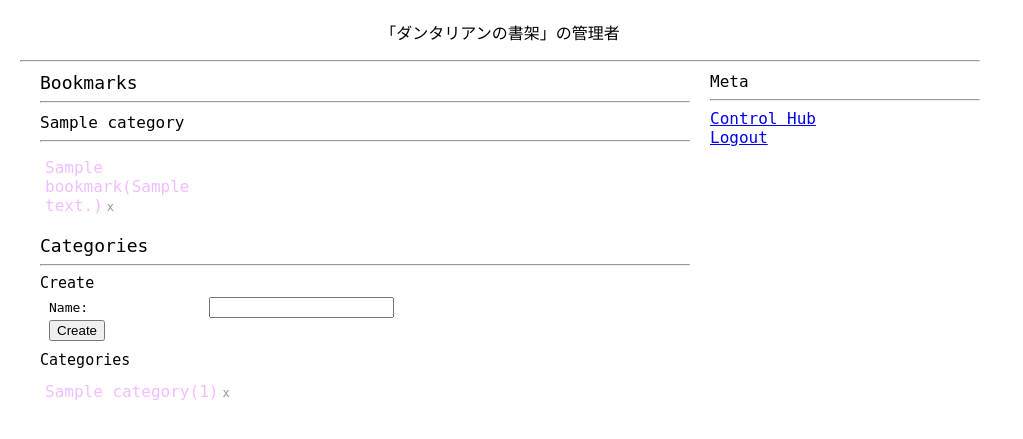
After one commit to AquarHEAD/dalian, a Django app: template templates/bookmarks/manage.html in a window 1280 px wide. The commit adds this page. Shown: the top 439 px of the page, without its empty margins (0-1023 px from the left). Run offline with Django 3.2, Linux system fonts and the light colour scheme; the template is opened without the code that fills it: most values are stand-ins (such as "Sample title", 1, 10 or a date in 2020).

Commit message:
decouple urls, add some edit function(plans to re-design this)

```diff
--- a/bookmarks/models.py
+++ b/bookmarks/models.py
@@ -1,11 +1,11 @@
 from django.db import models
 
 class Category(models.Model):
-    name = models.CharField(max_length = 200)
+    name = models.CharField(max_length = 200, unique = True)
 
 class Bookmark(models.Model):
     name = models.CharField(max_length = 50)
-    url = models.URLField()
+    url = models.URLField(unique = True)
     visited = models.IntegerField(default = 0)
     archive = models.BooleanField(default = False)
     category = models.ForeignKey('Category')
--- a/homepage/views.py
+++ b/homepage/views.py
@@ -10,6 +10,8 @@ def home(request):
         q = choice(quotes).content
     else:
         q = "Dantalian no Shoka"
+
+    most_recent = []
 
     categories = Category.objects.all()
     for category in categories:
--- /dev/null
+++ b/templates/bookmarks/manage.html
@@ -0,0 +1,211 @@
+<!DOCTYPE html PUBLIC "-//W3C//DTD XHTML 1.1//EN" "http://www.w3.org/TR/xhtml11/DTD/xhtml11.dtd">
+<head>
+<style type="text/css">
+
+body {
+    margin: 0px;
+    padding: 0px;
+}
+
+.container {
+	margin: 20px;
+	font-family: monospace, sans-serif;
+	width: 960px;
+}
+
+.admin-title {
+	text-align: center;
+	clear: both;
+}
+
+.content {
+	margin-top: 10px;
+}
+
+.admin-tools{
+	float: left;
+	margin-left: 20px;
+	width: 650px;
+}
+
+.toolset-wrapper{
+	margin-bottom: 20px;
+}
+
+.toolset-title{
+	font-size: 18px;
+	margin: 0px;
+}
+
+.tool-wrapper{
+	margin-bottom: 10px;
+}
+
+.tool-title{
+	font-size: 15px;
+	margin-bottom: 5px;
+}
+
+.toolset-title a:link, .toolset-title a:visited{
+	margin-left: 4px;
+	font-size: 12px;
+	color: #939393;
+	text-decoration: none;
+}
+
+.toolset-title a:hover{
+	background-color: #dfffdb;
+	color: #ff0b05;
+}
+
+.tool-form{
+	font-size: 13px;
+	margin-left: 9px;
+}
+
+.form-line{
+	margin-bottom: 2px;
+}
+
+.form-label{
+	display: inline-block;
+	margin-right: 10px;
+	width: 150px;
+}
+
+.form-input{
+	margin: 0px;
+	display: inline-block;
+}
+
+.activities{
+	margin: 0px;
+	width: 270px;
+	float: right;
+}
+
+.admin-title a:link, .admin-title a:visited{
+	color: black;
+	text-decoration: none;
+}
+
+.admin-title a:hover{
+	background-color: #12ff8b;
+	text-decoration: none;
+}
+
+.delete-bookmark:link, .delete-bookmark:visited{
+	margin-left: 4px;
+	font-size: 12px;
+	color: #939393;
+	text-decoration: none;
+}
+
+.delete-bookmark:hover{
+	background-color: #dfffdb;
+	color: #ff0b05;
+}
+
+.category-title{
+	margin-bottom: 0px;
+	margin-top: 10px;
+}
+
+ul.bookmark-wrapper {
+    margin: 0px;
+    padding-left: 0px;
+}
+
+.bookmark-wrapper li{
+    margin-top: 8px;
+    margin-left: 5px;
+    width: 200px;
+    display: inline-block;
+	list-style-type: none;
+}
+
+.bookmark:link, .bookmark:visited{
+	color: #f0bdff;
+	text-decoration: none;
+}
+
+.bookmark:hover{
+	background-color: #42ffe0;
+	text-decoration: none;
+}
+
+</style>
+
+
+</head>
+
+
+
+<body>
+<div class="container">
+    <div class="admin-title">
+        <p><a href="/">「ダンタリアンの書架」</a>の管理者</p>
+        <hr />
+    </div>
+
+
+    <div class="content">
+
+        <div class="admin-tools">
+
+            <div class="toolset-wrapper">
+                <div class="toolset-title">Bookmarks</div>
+                <hr />
+
+                {% for category in categories %}
+                {% if category.bookmarks %}
+                <div class="category-wrapper">
+                    <div class="category-title">{{ category.name }}</div>
+                    <hr />
+                    <ul class="bookmark-wrapper">
+                        {% for bookmark in category.bookmarks %}
+                        <li><a class="bookmark" href="/bookmarks/edit-bookmark/{{ bookmark.id }}">{{ bookmark.name }}({{ bookmark.visited }})</a><a class="delete-bookmark" href="/bookmarks/delete-bookmark/{{ bookmark.id }}" title="delete">x</a></li>
+                        {% endfor %}
+                    </ul>
+                </div>
+                {% endif %}
+                {% endfor %}
+
+            </div>
+
+            <div class="toolset-wrapper">
+                <div class="toolset-title">Categories</div>
+                <hr />
+                <div class="tool-wrapper">
+                    <div class="tool-title">Create</div>
+                    <form class="tool-form" action="/bookmarks/create-category" method="post">
+                        {% csrf_token %}
+                        <div class="form-line"><label class="form-label">Name:</label><input type="text" name="name" /><br /></div>
+                        <div class="form-line"><input type="submit" value="Create" /></div>
+                    </form>
+                </div>
+
+                <div class="tool-wrapper">
+                    <div class="tool-title">Categories</div>
+                    <ul class="bookmark-wrapper">
+                        {% for category in categories %}
+                        <li><a class="bookmark" href="/bookmarks/rename-category/{{ category.id }}">{{ category.name }}({{ category.bookmark_set.count }})</a><a class="delete-bookmark" href="/bookmarks/delete-category/{{ category.id }}" title="delete">x</a></li>
+                        {% endfor %}
+                    </ul>
+                </div>
+
+            </div>
+
+        </div>
+
+
+        <div class="activities">
+            <div class="meta-title">Meta</div>
+            <hr />
+            <a href="/ctrlhub/main">Control Hub</a><br />
+            <a href="/ctrlhub/logout">Logout</a>
+        </div>
+    </div>
+
+</div>
+</body>
--- a/templates/homepage/public.html
+++ b/templates/homepage/public.html
@@ -82,15 +82,17 @@ ul.bookmark-wrapper {
         <div class="bookmarks">
 
             {% for category in categories %}
+            {% if category.bookmarks %}
             <div class="category-wrapper">
                 <div class="category-title">{{ category.name }}</div>
                 <hr />
                 <ul class="bookmark-wrapper">
                     {% for bookmark in category.bookmarks %}
-                    <li><a class="bookmark" href="/bookmarks/goto/{{ bookmark.id }}">{{ bookmark.name }}({{ bookmark.visited }})</a></li>
+                    <li><a class="bookmark" href="/bookmarks/goto/{{ bookmark.id }}" title="visited {{ bookmark.visited }} times">{{ bookmark.name }}</a></li>
                     {% endfor %}
                 </ul>
             </div>
+            {% endif %}
             {% endfor %}
 
         </div>
@@ -99,7 +101,7 @@ ul.bookmark-wrapper {
         <div class="right-col">
             <div class="meta-title">Meta</div>
             <hr />
-            <a href="/login">Login</a>
+            <a href="/ctrlhub/login">Login</a>
         </div>
 
     </div>
```
Also changed, not shown: bookmarks/urls.py (added, +10 -0 lines), bookmarks/views.py (+23 -0 lines), ctrlhub/urls.py (added, +7 -0 lines), templates/bookmarks/edit_bookmark.html (added, +151 -0 lines), templates/homepage/private.html (+5 -3 lines), urls.py (+2 -21 lines), 1 other file.
